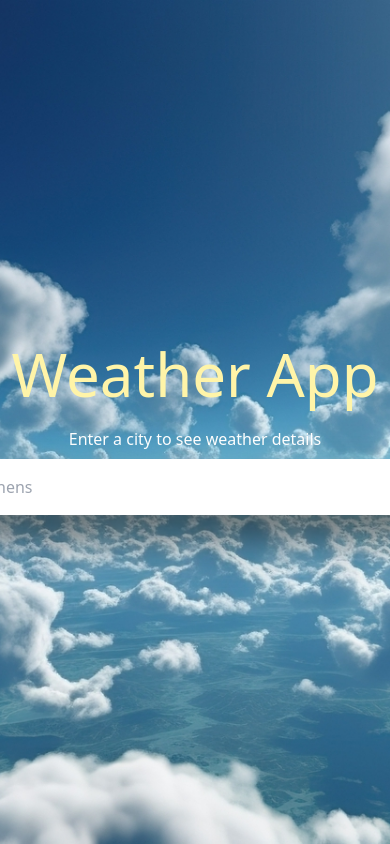
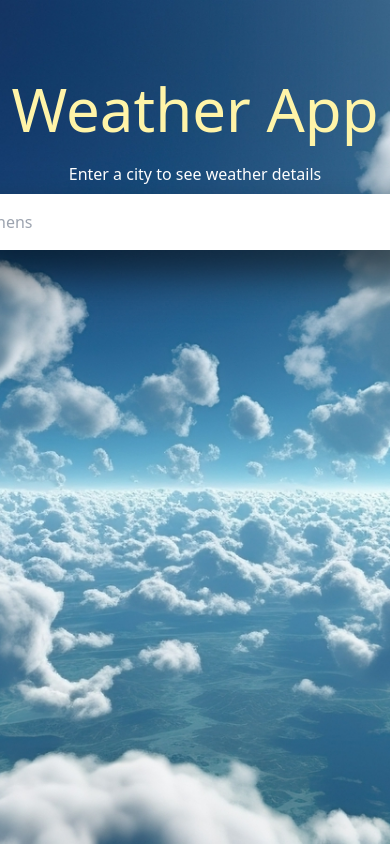
Before and after one commit to cjrigas/weather-app, a React (Vite) app: page / in a window 390 px wide. Shown: the top 844 px of the page. Built offline with nearby package versions, Linux system fonts and the light colour scheme; no server answers.

Commit message:
responsive styles

```diff
--- a/src/App.tsx
+++ b/src/App.tsx
@@ -58,10 +58,10 @@ const App = () => {
   }
 
   return (
-    <div className="flex flex-col items-center justify-center w-screen h-screen">
-      <h1 className="mt-0 mb-2 text-6xl font-normal leading-normal text-[#fff4a8]">Weather App</h1>
-      <div className="mb-2 text-base text-white">Enter a city to see weather details</div>
-      <div className="container flex flex-col items-center justify-center">
+    <div className="">
+      <div className='container flex flex-col items-center justify-center mx-auto mt-16'>
+        <h1 className="mt-0 mb-2 text-6xl font-normal leading-normal text-[#fff4a8]">Weather App</h1>
+        <div className="mb-2 text-base text-white">Enter a city to see weather details</div>
         <div className="w-[500px]">
           <SearchSection
             className='w-full'
@@ -70,9 +70,11 @@ const App = () => {
             onSearchItemClick={onSearchItemClick}
             onRecentItemClick={onItemClick}
           />
-          { favouriteItems.length > 0 && <FavouritesList<ListItem> items={favouriteItems} onItemClick={onItemClick} /> }
+          <div className='absolute left-0 w-full'>
+            { favouriteItems.length > 0 && <FavouritesList<ListItem> items={favouriteItems} onItemClick={onItemClick} /> }
+          </div>
         </div>
-        { currentWeatherData && <CurrentWeather data={currentWeatherData} onFavouriteClicked={onFavouriteClicked} isFavourite={isFavourite} /> }
+        { currentWeatherData && <CurrentWeather className='mt-32 mb-24' data={currentWeatherData} onFavouriteClicked={onFavouriteClicked} isFavourite={isFavourite} /> }
       </div>
     </div>
   )
--- a/src/components/CurrentWeather/CurrentWeather.tsx
+++ b/src/components/CurrentWeather/CurrentWeather.tsx
@@ -4,7 +4,7 @@ import { CurrentWeatherProps } from './types'
 
 const CurrentWeather = ({ className, data, isFavourite, onFavouriteClicked, ...props }: CurrentWeatherProps) => {
   return (
-    <div className={twMerge('relative mt-40 bg-black bg-opacity-40 p-20 rounded-lg', className)} {...props}>
+    <div className={twMerge('relative bg-black bg-opacity-40 p-20 rounded-lg', className)} {...props}>
       <button title='add to favourites' className='absolute flex flex-row top-5 right-5 active:opacity-55' onClick={onFavouriteClicked}>
         <div className='w-8 h-8'>
           <svg width="100%" height="100%" viewBox="0 0 25 22" fill="none" xmlns="http://www.w3.org/2000/svg">
```
